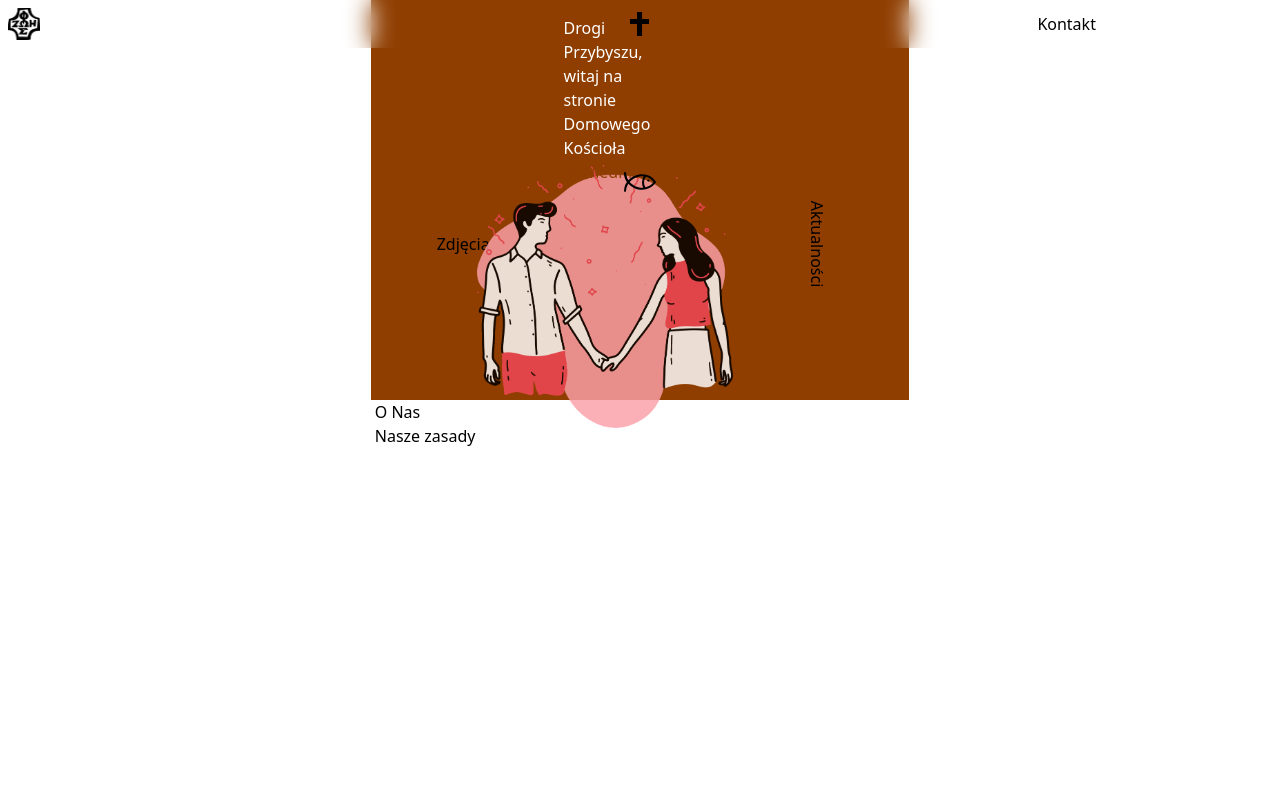
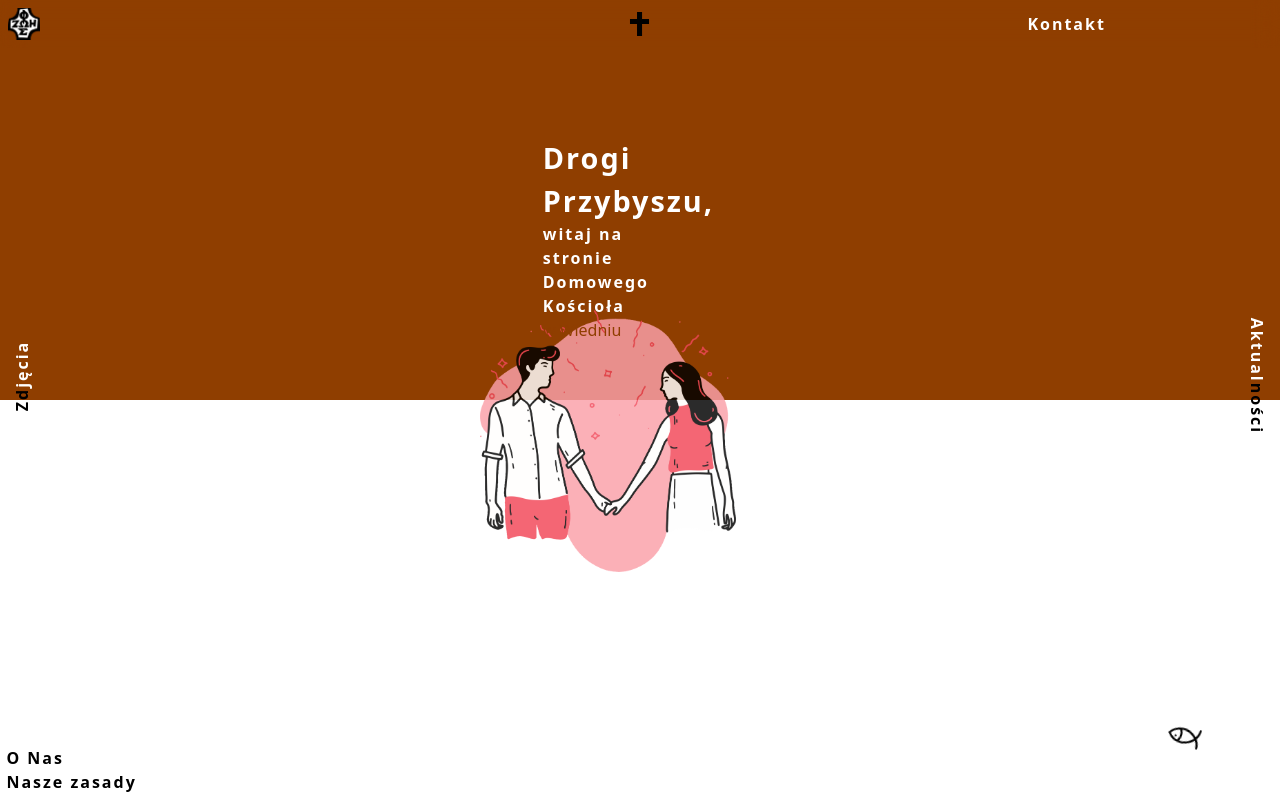
Before and after one commit to DariuszLegizynski/domowy-kosciol-next, a Next.js app: page / in a window 1280 px wide. Both pictures are taken after a click on the element "kliknij". Built offline with nearby package versions, Linux system fonts and the light colour scheme.

Commit message:
move fish to right bottom

```diff
--- a/src/components/Home/Header.jsx
+++ b/src/components/Home/Header.jsx
@@ -8,7 +8,7 @@ const Header = ({ isActive }) => {
 		<header className="fixed top-0 left-0 grid grid-cols-3 items-center justify-items-center w-full h-12 z-10 backdrop-blur-md">
 			<Logo />
 			<IntroButton />
-			<Link className={{isActive} ? "contrast" : ""} href="/contact">
+			<Link className={{isActive} ? "text-white" : ""} href="/contact">
 				<h3 className="transition-transform duration-400 ease-in-out transform hover:scale-110 focus:scale-110">Kontakt</h3>
 			</Link>
 		</header>
--- a/src/components/Home/Main.jsx
+++ b/src/components/Home/Main.jsx
@@ -4,7 +4,7 @@ import Link from "next/link"
 // components
 import Hero from "@/components/Home/Hero"
 import Header from '@/components/Home/Header'
-import IconItem from '@/components/IconItems'
+import IconItems from '@/components/IconItems'
 
 const Main = () => {
   const [ isActive, setIsActive ] = useState(false)
@@ -14,19 +14,19 @@ const Main = () => {
   }
 
   return (
-    <article className="relative grid grid-rows-2 h-svh p-1 overflow-hidden">
+    <article className="relative grid grid-rows-[1fr_auto] w-full h-svh p-[0.4rem] overflow-hidden">
       <div className={`absolute top-0 left-0 h-0 w-0 transition-height duration-500 ease-in-out transition-width delay-500 ${isActive ? "absolute top-0 left-0 bg-primary h-1/2 w-full z-[-1]" : ""}`} />
       {isActive && <Header isActive={isActive} />}
-      <div className="grid grid-cols-3 items-center justify-items-center">
-        {isActive && <Link className="rotate-270" href="/fotogallery"><h3>Zd<span className={isActive ? "contrast" : ""}>jęcia</span></h3></Link>}
+      <div className="grid grid-cols-[2rem_1fr_2rem] items-center justify-items-center">
+        {isActive && <Link className="rotate-[270deg]" href="/fotogallery"><h3>Zd<span className={isActive ? "text-white" : ""}>jęcia</span></h3></Link>}
         <section className={isActive ? "" : "invisible"}>
           {isActive && <Link href="/about"><Hero /></Link>}
         </section>
-        <section className={`absolute flex flex-col items-center w-20 cursor-pointer transition-transform duration-1000 ease-in-out z-10 ${isActive ? "transform translate-[42.5vw,47.5vh]" : ""}`} onClick={() => handleActive(isActive)}>
-          <IconItem type="fish" animationType="rotate" width={isActive ? "2rem" : null} height={isActive ? "2rem" : null} />
+        <section className={`absolute flex flex-col items-center w-32 cursor-pointer transition-transform duration-1000 ease-in-out z-10 ${isActive ? "transform move-fish" : ""}`} onClick={() => handleActive(isActive)}>
+          <IconItems type="fish" animationType="rotate" width={isActive ? "2rem" : null} height={isActive ? "2rem" : null} />
           <span className={`pt-4 ${isActive ? "invisible" : ""}`}>kliknij</span>
         </section>
-        {isActive && <Link className="rotate-90" href="/news"><h3><span className={isActive ? "contrast" : ""}>Aktual</span>ności</h3></Link>}
+        {isActive && <Link className="rotate-90" href="/news"><h3><span className={isActive ? "text-white" : ""}>Aktual</span>ności</h3></Link>}
       </div>
       <footer>
         {isActive && <Link href="/about"><h3>O Nas</h3></Link>}
--- a/src/pages/_app.jsx
+++ b/src/pages/_app.jsx
@@ -1,4 +1,6 @@
 import "@/styles/globals.css"
+import "@/styles/animations.css"
+import "@/styles/components.css"
 
 const MyApp = ({ Component, pageProps }) => {
   return <Component {...pageProps} />
--- /dev/null
+++ b/src/styles/animations.css
@@ -0,0 +1,16 @@
+.rotate {
+  animation: rotate infinite 2.4s linear;
+}
+
+@keyframes rotate {
+  from{
+    transform: rotate(0);
+  }
+  to {
+    transform: rotate(360deg);
+  }
+}
+
+.move-fish {
+  transform: translate(42.5vw, 47.5vh);
+}
--- /dev/null
+++ b/src/styles/components.css
@@ -0,0 +1,31 @@
+h1 {
+  font-size: 1.8rem;
+}
+
+h1,
+h2,
+h3,
+h4,
+h5,
+h6 {
+  font-weight: 600;
+  letter-spacing: 2px;
+}
+
+button {
+  cursor: pointer;
+  text-decoration: none;
+  color: inherit;
+  @apply bg-white;
+  font-weight: 500;
+}
+
+a {
+  all: unset;
+}
+
+img {
+  width: 100%;
+  height: auto;
+  object-fit: cover;
+}
```
Also changed, not shown: src/pages/Fotogallery.jsx (added).
